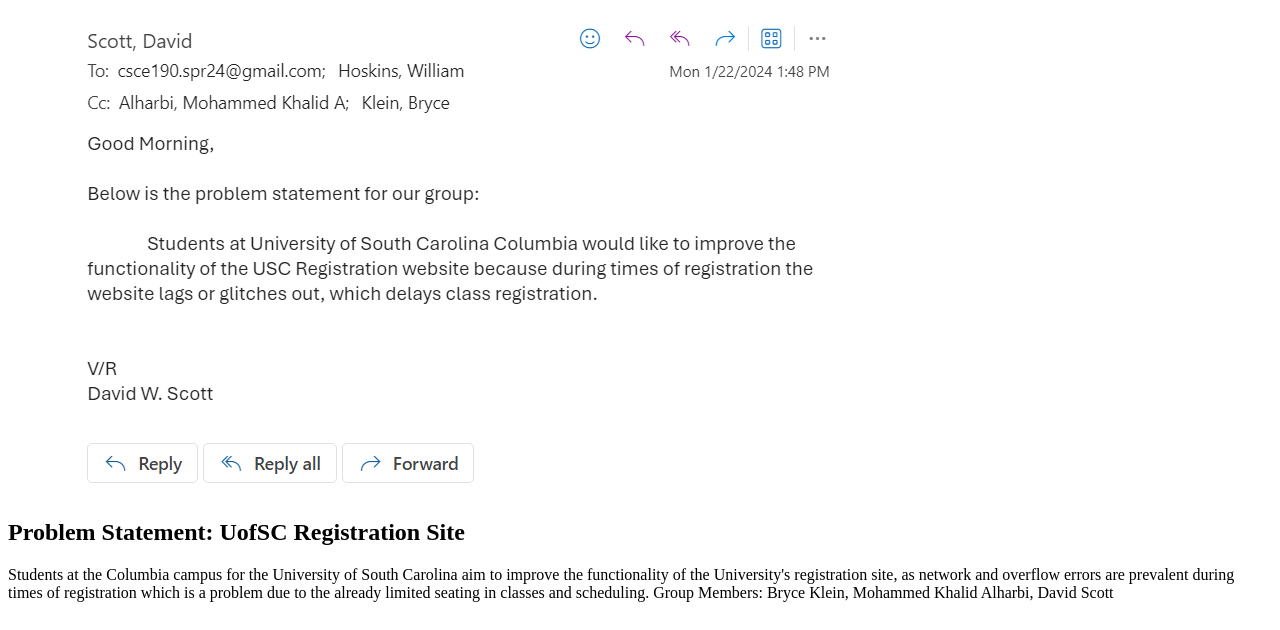
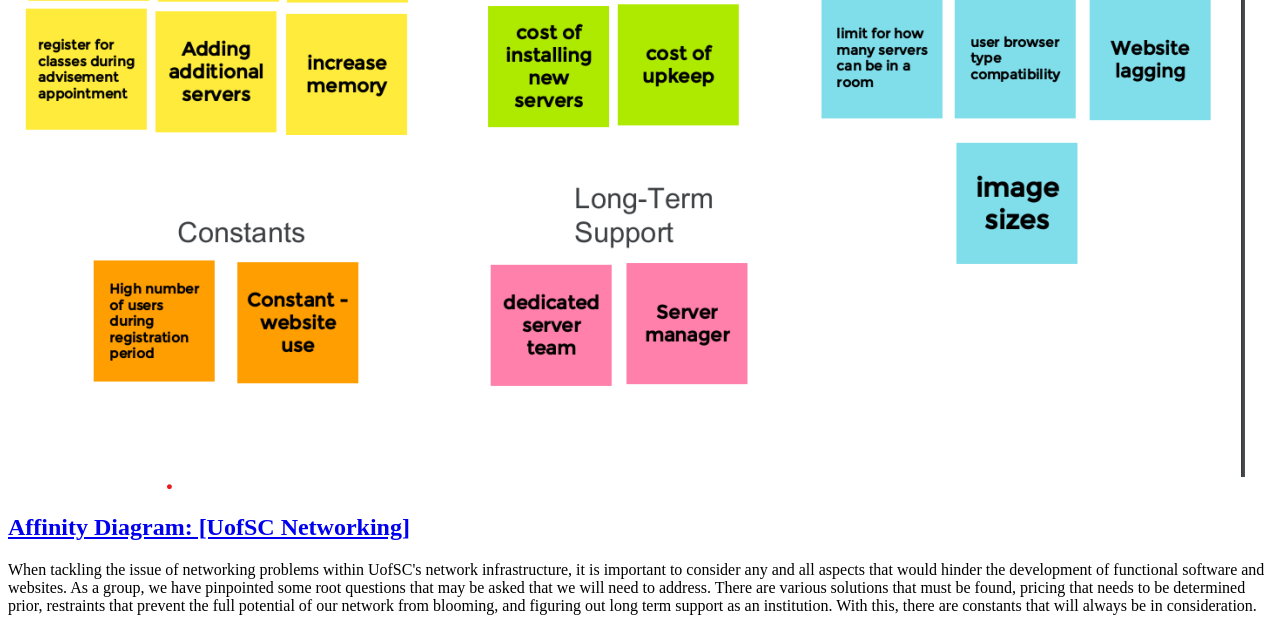
Before and after one commit to mangokip/mangokip.github.io, a plain HTML site: page index.html in a window 1280 px wide. Shown: the part 222-852 px from the top of the page. Drawn offline with Linux system fonts and the light colour scheme.

Commit message:
Update index.html

```diff
--- a/index.html
+++ b/index.html
@@ -6,7 +6,7 @@
   <body>
     <!-- Affinity Diagram Assignment -->
     <section class="assign">
-      <img src=images/Affinity_Diagram.png" />
+      <img src="images/Affinity_Diagram.png" />
       <section class="assign-det">
         <a href="files/Affinity_Diagram.pdf"><h2>Affinity Diagram: [UofSC Networking]</h2></a>
         <p>
```
